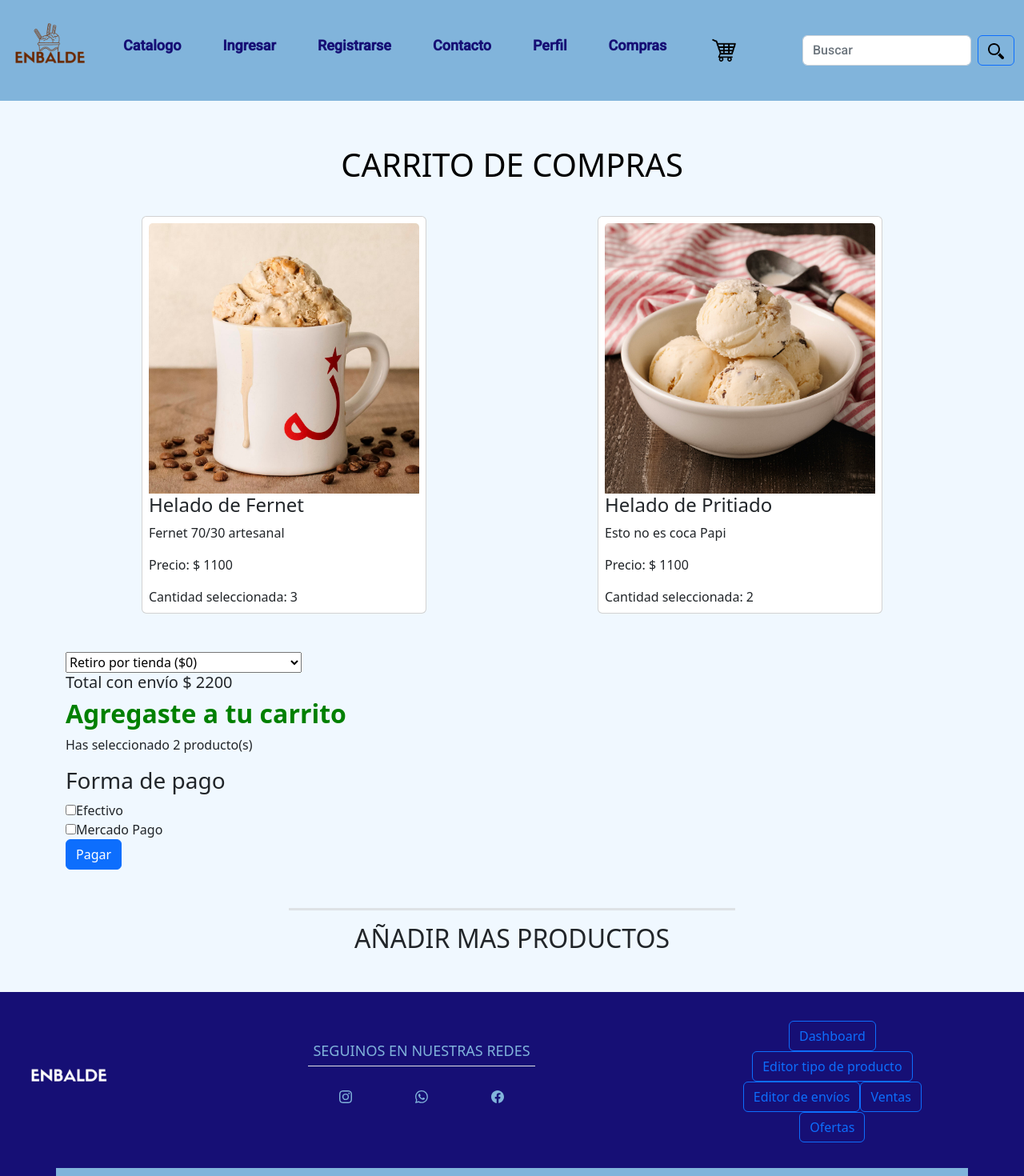
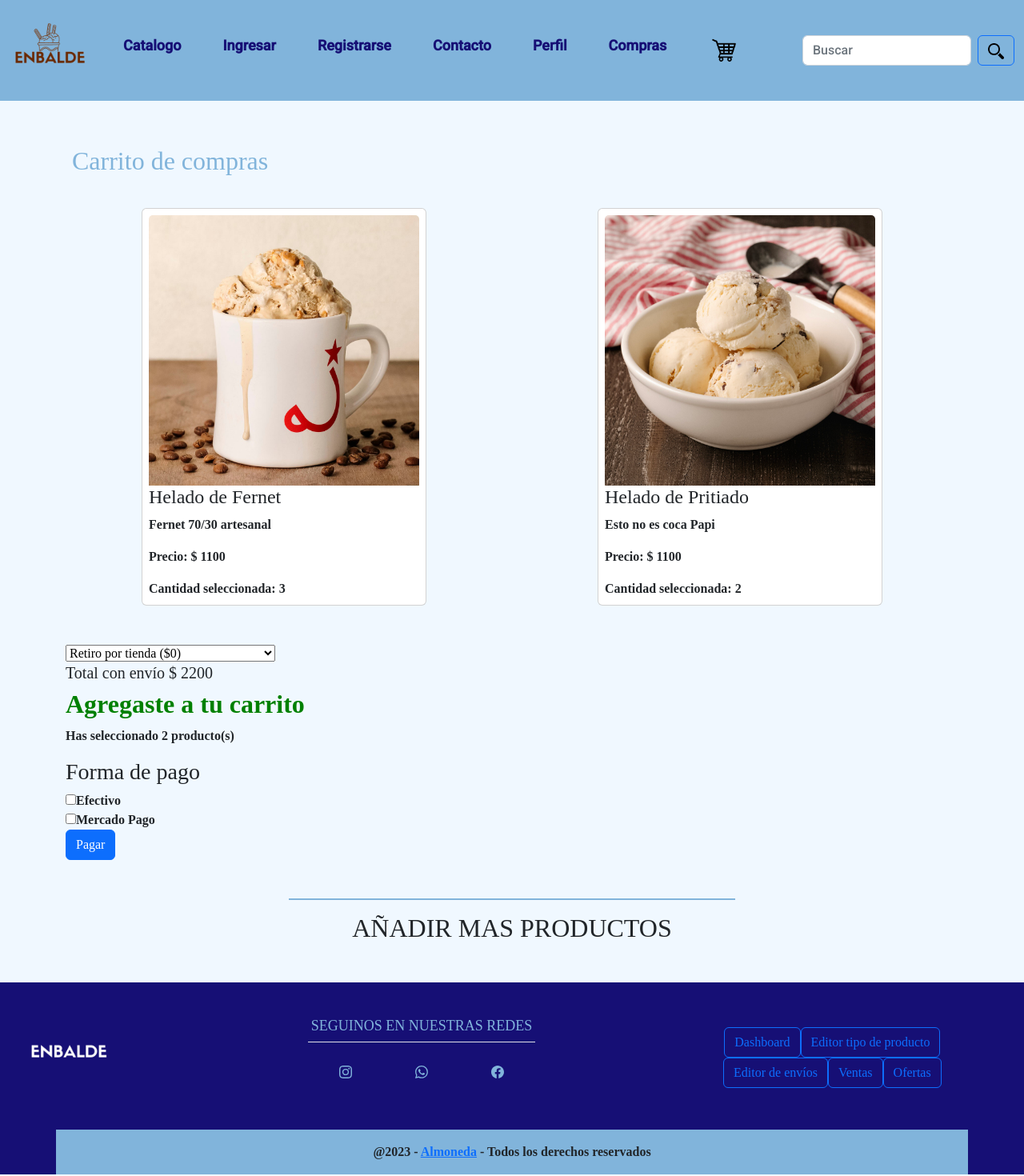
Before and after one commit to NataliaAlvarezIspc/proyecto-ispc-ecommerce, an Angular app in the folder front-end/enbalde/: page /carrito in a window 1280 px wide. Shown: the top 1470 px of the page at 80% size. Built offline with nearby package versions, Linux system fonts and the light colour scheme.

Commit message:
[REFACTOR] Estilos generales - Web mas intutiva - Psicoliga del color

```diff
--- a/front-end/enbalde/src/app/pages/carrito/carrito.component.css
+++ b/front-end/enbalde/src/app/pages/carrito/carrito.component.css
@@ -5,3 +5,10 @@
 #añadir{
     cursor: pointer;
 }
+#tittle{
+    color:#81b4db;
+  }
+.border-styled {
+    border-top: 2px solid #81b4db; /* Color y grosor del borde */
+    padding: 10px; /* Espacio de relleno alrededor del texto */
+  }
--- a/front-end/enbalde/src/app/pages/carrito/carrito.component.html
+++ b/front-end/enbalde/src/app/pages/carrito/carrito.component.html
@@ -3,9 +3,9 @@
   <div class="row">
     <div class="col-md-12 mt-auto pb-4">
       <div class="mt-5 p-2">
-          <div class="text-center">
-              <h1 class="text-black">CARRITO DE COMPRAS</h1>
-          </div>
+        <div class="text-left">
+          <h2 id="tittle">Carrito de compras</h2>
+        </div>
       </div>
     </div>
   </div>
@@ -63,8 +63,7 @@
 
   </div>
   <section class="w-50 mx-auto text-center pt-5">
-    <h1 class="p-3 fs-2 border-top border-3" (click)="aggProductos()">
-      <span class="text-dark" id="añadir">AÑADIR MAS PRODUCTOS</span>
+    <h1 class="p-3 fs-2 border-styled" (click)="aggProductos()" id="añadir">AÑADIR MAS PRODUCTOS
     </h1>
   </section>
 
--- a/front-end/enbalde/src/app/pages/catalogo/catalogo.component.css
+++ b/front-end/enbalde/src/app/pages/catalogo/catalogo.component.css
@@ -27,3 +27,6 @@
 .oculto {
   display: none;
 }
+#tittle{
+  color:#81b4db;
+}
--- a/front-end/enbalde/src/app/pages/catalogo/catalogo.component.html
+++ b/front-end/enbalde/src/app/pages/catalogo/catalogo.component.html
@@ -2,8 +2,8 @@
   <div class="row">
     <div class="col-md-12 mt-auto pb-4" [ngClass]="{'fondo-difuminado': isSelected}">
       <div class="mt-5 p-2">
-        <div class="text-center">
-          <h1 class="text-black" *ngIf="!isSelected">HELADOS DISPONIBLES</h1>
+        <div class="text-left">
+          <h2 id="tittle" *ngIf="!isSelected">Nuestros sabores</h2>
         </div>
       </div>
     </div>
--- a/front-end/enbalde/src/app/pages/home/home.component.css
+++ b/front-end/enbalde/src/app/pages/home/home.component.css
@@ -98,8 +98,6 @@ img{
   }
 #a{
 
-
-
 background: rgba(252,252,252,1);
 background: -moz-linear-gradient(left, rgba(252,252,252,1) 0%, rgba(243,243,243,1) 58%, rgba(242,242,242,1) 66%, rgba(239,239,239,1) 79%, rgba(235,235,235,1) 100%);
 background: -webkit-gradient(left top, right top, color-stop(0%, rgba(252,252,252,1)), color-stop(58%, rgba(243,243,243,1)), color-stop(66%, rgba(242,242,242,1)), color-stop(79%, rgba(239,239,239,1)), color-stop(100%, rgba(235,235,235,1)));
@@ -110,3 +108,11 @@ background: linear-gradient(to right, rgba(252,252,252,1) 0%, rgba(243,243,243,1
 filter: progid:DXImageTransform.Microsoft.gradient( startColorstr='#fcfcfc', endColorstr='#ebebeb', GradientType=1 );
 
   }
+
+#tittle{
+    color:#81b4db;
+  }
+.border-styled {
+    border-top: 2px solid #81b4db; /* Color y grosor del borde */
+    padding: 10px; /* Espacio de relleno alrededor del texto */
+  }
--- a/front-end/enbalde/src/app/pages/home/home.component.html
+++ b/front-end/enbalde/src/app/pages/home/home.component.html
@@ -22,9 +22,10 @@
 
 <!-- intro -->
 
-<section class="w-50 mx-auto text-center pt-5 " id="intro">
-  <h1 class="p-3 fs-2 border-top border-3" id="nosotros"><span class="text-secondary">HELADOS ARTESANALES</span></h1>
-  <p class="p-3 fs-4"><span class="fs-3">ENBALDE</span> es una heladería que ofrece deliciosos helados artesanales de calidad, elaborados con los mejores ingredientes y
+<section class="w-50 mx-auto text-center pt-5">
+  <h1 class="p-3 fs-2 border-styled" id="tittle">HELADERIA ARTESANAL
+  </h1>
+  <p class="p-3 fs-4"><span class="fs-3" id="tittle">ENBALDE</span> es una heladería que ofrece deliciosos helados artesanales de calidad, elaborados con los mejores ingredientes y
     cuidando cada detalle para garantizar una experiencia única en cada bocado.</p>
 </section>
 
--- a/front-end/enbalde/src/styles.css
+++ b/front-end/enbalde/src/styles.css
@@ -1,6 +1,8 @@
 @import "~bootstrap-icons/font/bootstrap-icons.css";
 body{
     background-color: aliceblue;
+    font-weight: bold;
+    font-family:'Times New Roman', Times, serif !important;
 }
 
 .table-header-color
```
